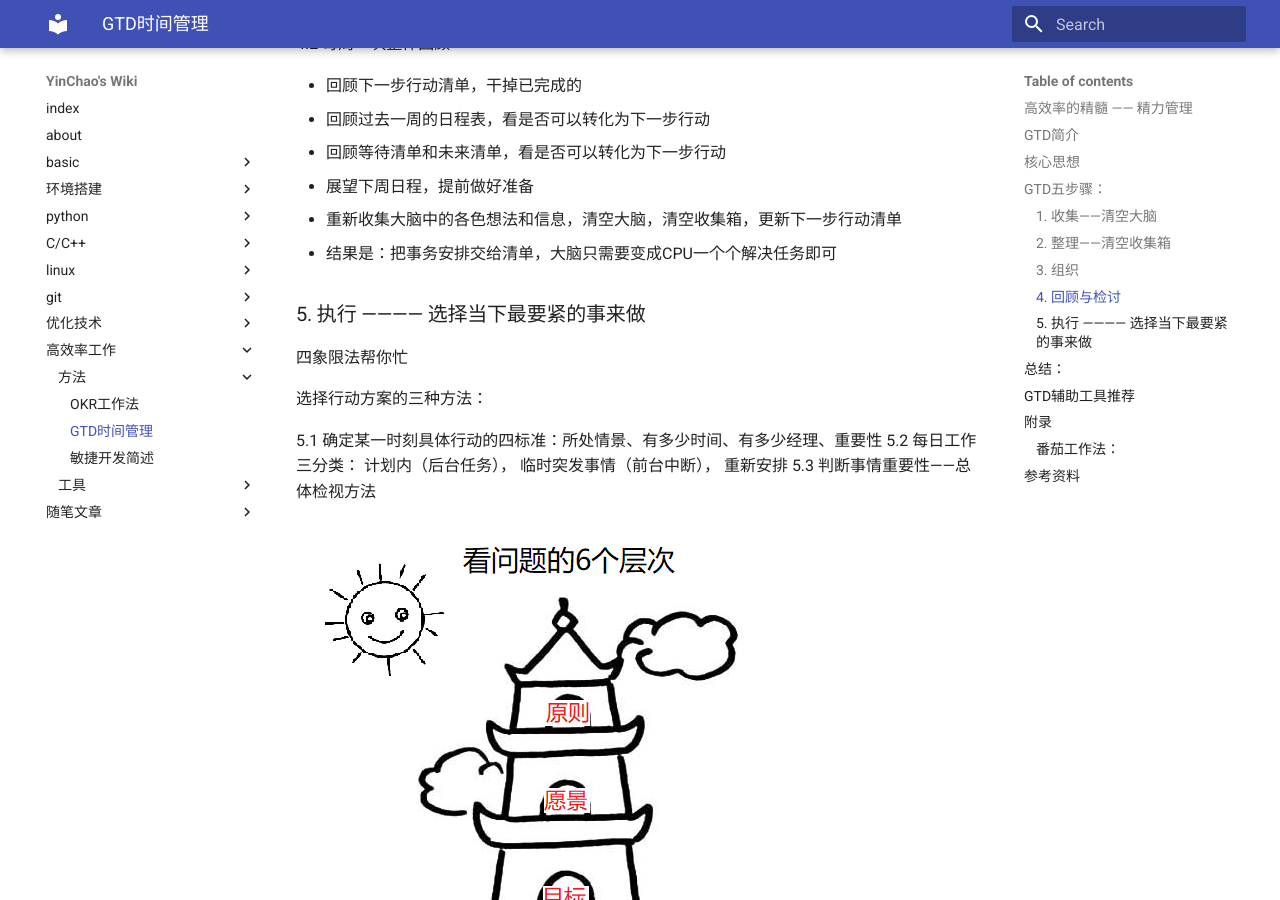
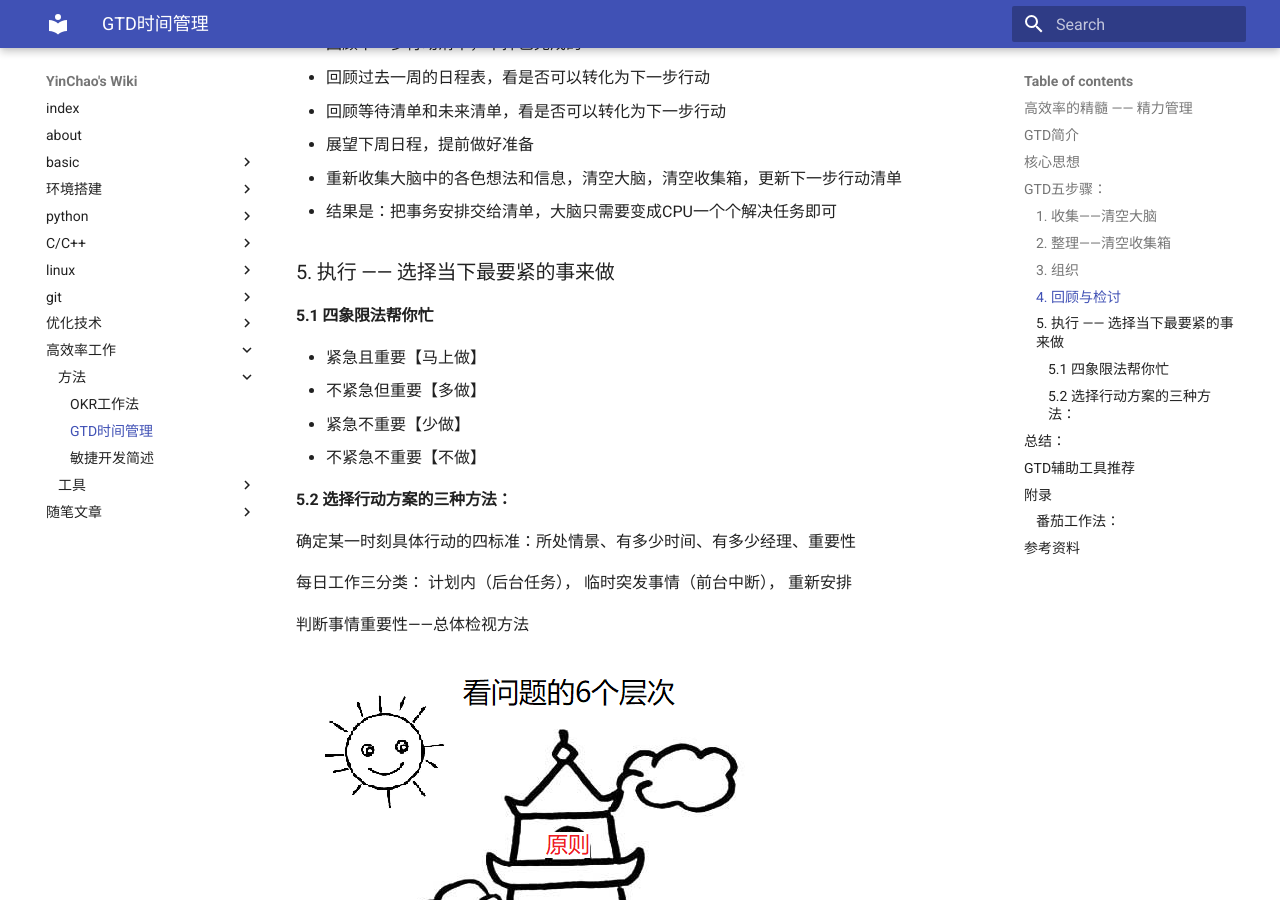
Before and after one commit to YinChao126/yc_wiki, an MkDocs documentation site: the page built from docs/tools/GTD工作法.md, in a window 1280 px wide and 900 px high, scrolled down 2100 px. Built offline with MkDocs 1.6.1 and Material for MkDocs 9.7.7, drawn with Linux system fonts in a browser that asks for light colours; some of the changed text lies outside the part shown.

Commit message:
GTD格式修改

```diff
--- a/docs/tools/GTD工作法.md
+++ b/docs/tools/GTD工作法.md
@@ -20,12 +18,9 @@ GTD的主要原则在于一个人需要通过记录的方式把头脑中的各
 
 ## 核心思想
 
-不用GTD：
-**大脑 = CPU + 硬盘**
+不用GTD：**大脑 = CPU + 硬盘**
 
-使用GTD：
-**大脑 = CPU**
-**清单 = 硬盘**
+使用GTD：**大脑 = CPU；清单 = 硬盘**
 
 ## GTD五步骤：
 
@@ -69,15 +64,22 @@ GTD的主要原则在于一个人需要通过记录的方式把头脑中的各
 - 重新收集大脑中的各色想法和信息，清空大脑，清空收集箱，更新下一步行动清单
 - 结果是：把事务安排交给清单，大脑只需要变成CPU一个个解决任务即可
 
-### 5. 执行 ———— 选择当下最要紧的事来做
+### 5. 执行 —— 选择当下最要紧的事来做
 
-四象限法帮你忙
+#### 5.1 四象限法帮你忙
 
-选择行动方案的三种方法：
+- 紧急且重要【马上做】
+- 不紧急但重要【多做】
+- 紧急不重要【少做】
+- 不紧急不重要【不做】
 
-5.1 确定某一时刻具体行动的四标准：所处情景、有多少时间、有多少经理、重要性
-5.2 每日工作三分类： 计划内（后台任务）， 临时突发事情（前台中断）， 重新安排
-5.3 判断事情重要性——总体检视方法
+#### 5.2 选择行动方案的三种方法：
+
+确定某一时刻具体行动的四标准：所处情景、有多少时间、有多少经理、重要性
+
+每日工作三分类： 计划内（后台任务）， 临时突发事情（前台中断）， 重新安排
+
+判断事情重要性——总体检视方法
 
 ![看问题的6层次](../imags/看问题的6层次.png)
 
```
Also changed, not shown: other parts of docs/tools/GTD工作法.md (+0 -2 lines).
